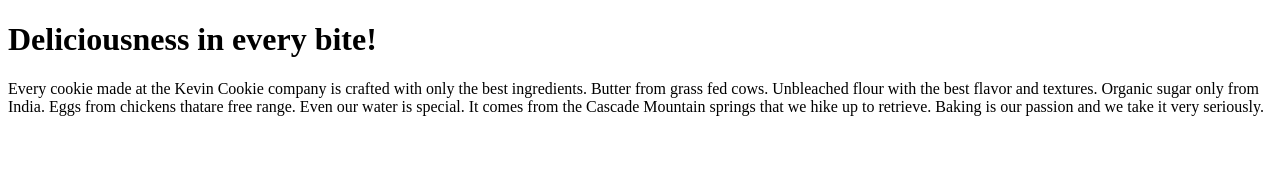
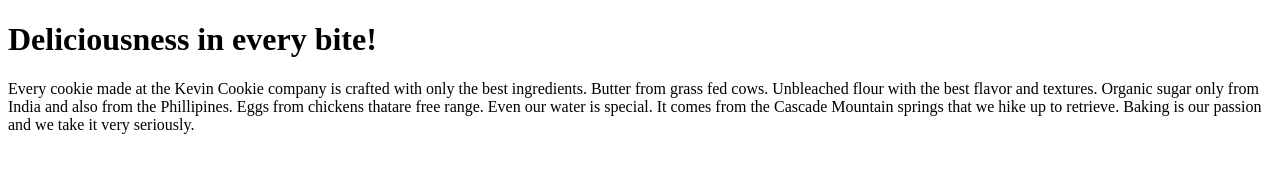
Before and after one commit to oluwafemidiakhoa/inventory_management, a plain HTML site: page index.htm in a window 1280 px wide. Drawn offline with Linux system fonts and the light colour scheme.

Commit message:
Update index.htm

```diff
--- a/index.htm
+++ b/index.htm
@@ -4,7 +4,7 @@
 
 <h1>Deliciousness in every bite!</h1>
 
-<p>Every cookie made at the Kevin Cookie company is crafted with only the best ingredients. Butter from grass fed cows. Unbleached flour with the best flavor and textures. Organic sugar only from India. Eggs from chickens thatare free range. Even our water is special. It comes from the Cascade Mountain springs that we hike up to retrieve. Baking is our passion and we take it very seriously.</p>
+<p>Every cookie made at the Kevin Cookie company is crafted with only the best ingredients. Butter from grass fed cows. Unbleached flour with the best flavor and textures. Organic sugar only from India and also from the Phillipines. Eggs from chickens thatare free range. Even our water is special. It comes from the Cascade Mountain springs that we hike up to retrieve. Baking is our passion and we take it very seriously.</p>
 
 
 </body>
```
